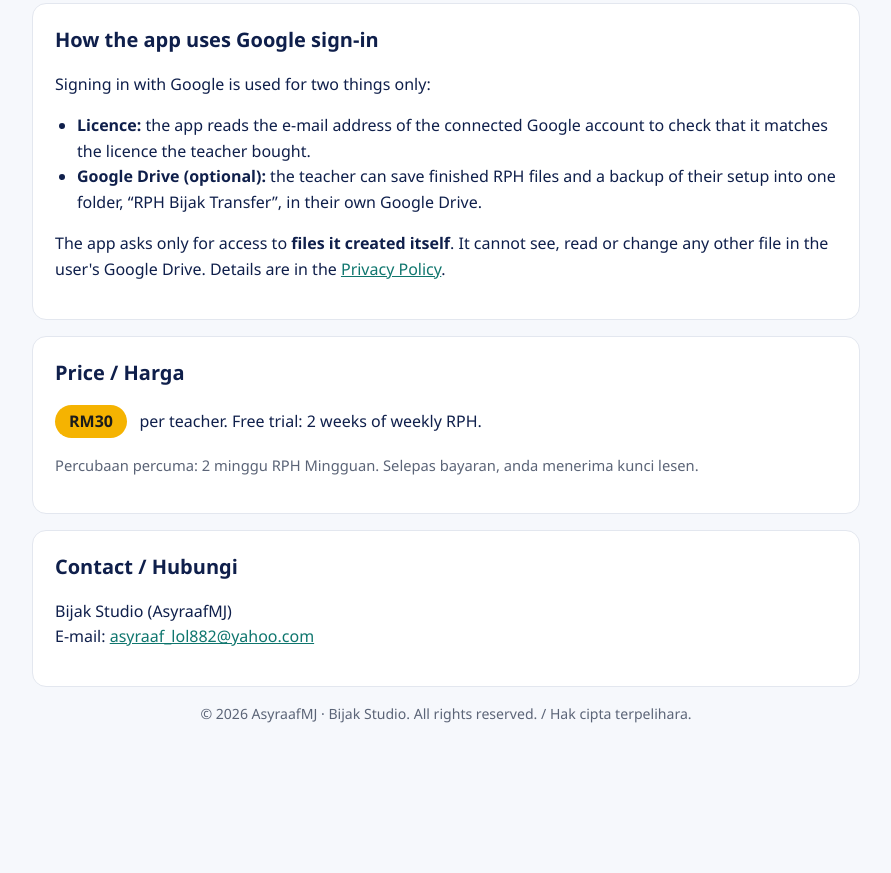
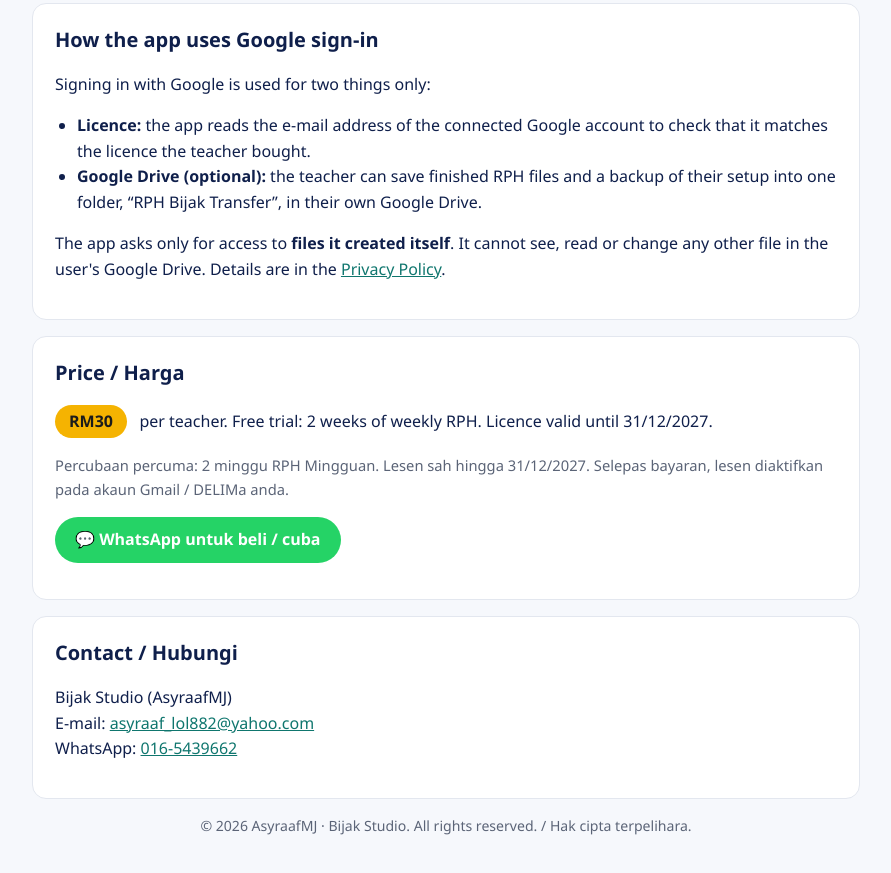
Before and after one commit to asyraaf882/asyraaf882.github.io, a plain HTML site: page index.html in a window 1280 px wide. Shown: the part 868-1741 px from the top of the page, without its empty margins (194-1085 px from the left). Before the commit the page ends 1629 px from the top, so only its background shows below. Drawn offline with Linux system fonts and the light colour scheme.

Commit message:
Add WhatsApp contact and licence validity

```diff
--- a/index.html
+++ b/index.html
@@ -62,13 +62,13 @@
 
   <section>
     <h2>Price / Harga</h2>
-    <p><span class="price">RM30</span> &nbsp; per teacher. Free trial: 2 weeks of weekly RPH.</p>
-    <p class="muted">Percubaan percuma: 2 minggu RPH Mingguan. Selepas bayaran, anda menerima kunci lesen.</p>
+    <p><span class="price">RM30</span> &nbsp; per teacher. Free trial: 2 weeks of weekly RPH. Licence valid until 31/12/2027.</p>
+    <p class="muted">Percubaan percuma: 2 minggu RPH Mingguan. Lesen sah hingga 31/12/2027. Selepas bayaran, lesen diaktifkan pada akaun Gmail / DELIMa anda.</p><p><a href="https://wa.me/60165439662?text=Salam%2C%20saya%20nak%20cuba%20RPH%20Bijak%20Transfer" style="display:inline-block;background:#25D366;color:#fff;font-weight:700;padding:10px 20px;border-radius:999px;text-decoration:none">&#128172; WhatsApp untuk beli / cuba</a></p>
   </section>
 
   <section>
     <h2>Contact / Hubungi</h2>
-    <p>Bijak Studio (AsyraafMJ)<br>E-mail: <a href="mailto:asyraaf_lol882@yahoo.com">asyraaf_lol882@yahoo.com</a></p>
+    <p>Bijak Studio (AsyraafMJ)<br>E-mail: <a href="mailto:asyraaf_lol882@yahoo.com">asyraaf_lol882@yahoo.com</a><br>WhatsApp: <a href="https://wa.me/60165439662">016-5439662</a></p>
   </section>
 </main>
 
```
